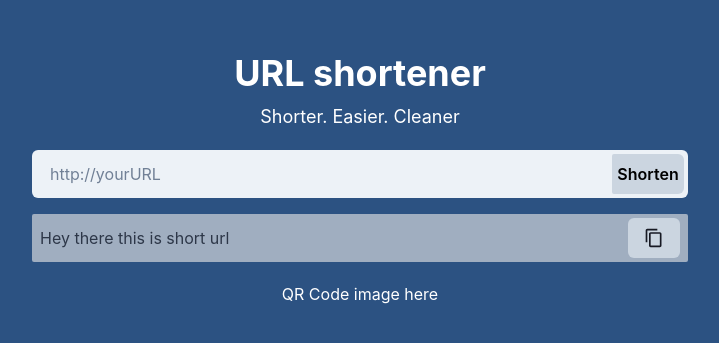
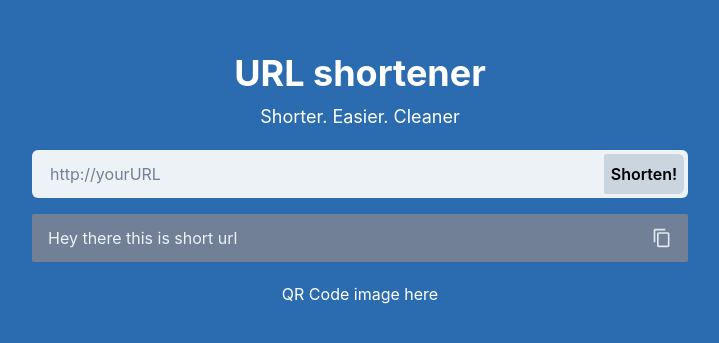
Before and after one commit to Liyumk/url-shortener, a React (Vite) app: page / in a window 1280 px wide. Shown: the part 221-564 px from the top of the page, without its empty margins (280-999 px from the left). Built offline with nearby package versions, Linux system fonts and the light colour scheme.

Commit message:
input field background color

```diff
--- a/src/pages/home/index.tsx
+++ b/src/pages/home/index.tsx
@@ -2,20 +2,18 @@ import React from "react";
 import {
     Box,
     Button,
-    Center,
     Flex,
     Heading,
     Input,
     InputGroup,
     InputRightElement,
     Text,
-    Image,
 } from "@chakra-ui/react";
 import { CopyIcon } from "@chakra-ui/icons";
 
 const Home = () => {
     return (
-        <Flex h="100vh" bg={"blue.700"}>
+        <Flex h="100vh" bg={"blue.600"}>
             <Box
                 w={"2xl"}
                 m="auto"
@@ -35,8 +33,13 @@ const Home = () => {
                             mt="5"
                             fontSize="md"
                             variant={"filled"}
+                            textColor="black"
+                            _focus={{
+                                borderColor: "blue.200",
+                                bg: "gray.100",
+                            }}
                         />
-                        <InputRightElement width="4.5rem" mt="6" mr="1">
+                        <InputRightElement width="5rem" mt="6" mr="1">
                             <Button
                                 size="md"
                                 rounded="sm"
@@ -44,11 +47,11 @@ const Home = () => {
                                 textColor="black"
                                 bg={"gray.300"}
                                 _hover={{
-                                    background: "gray.500",
+                                    background: "gray.400",
                                     textColor: "gray.100",
                                 }}
                             >
-                                Shorten
+                                Shorten!
                             </Button>
                         </InputRightElement>
                     </InputGroup>
@@ -57,17 +60,23 @@ const Home = () => {
                             justify={"space-between"}
                             align={"center"}
                             mt="4"
-                            px="2"
-                            py="1"
-                            bg="gray.400"
+                            pl="4"
+                            pr="4"
+                            py="3"
+                            bg="gray.500"
                             rounded="sm"
                         >
-                            <Text color="gray.700">
+                            <Text textColor="gray.100">
                                 Hey there this is short url
                             </Text>
-                            <Button bg="gray.300">
-                                <CopyIcon fontSize={"20"} color="gray.900" />
-                            </Button>
+                            <CopyIcon
+                                fontSize={"20"}
+                                color="gray.200"
+                                _hover={{
+                                    textColor: "white",
+                                    cursor: "pointer",
+                                }}
+                            />
                         </Flex>
                         <Box textAlign={"center"} mt="5">
                             QR Code image here
```
